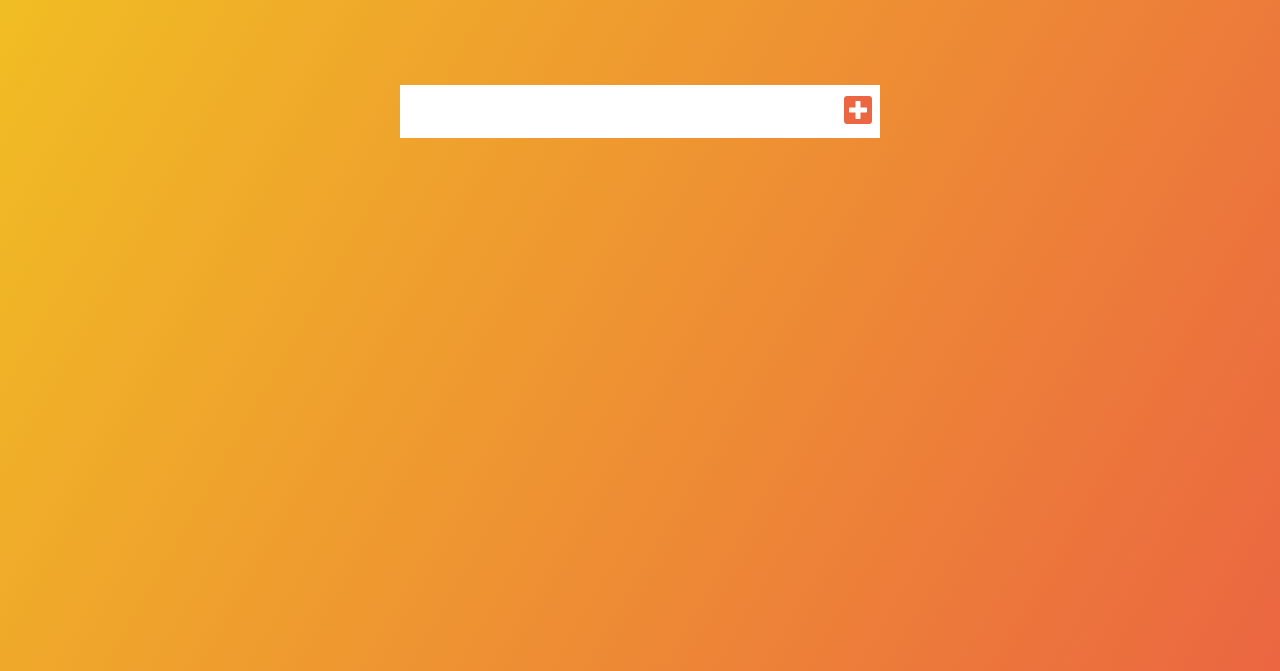
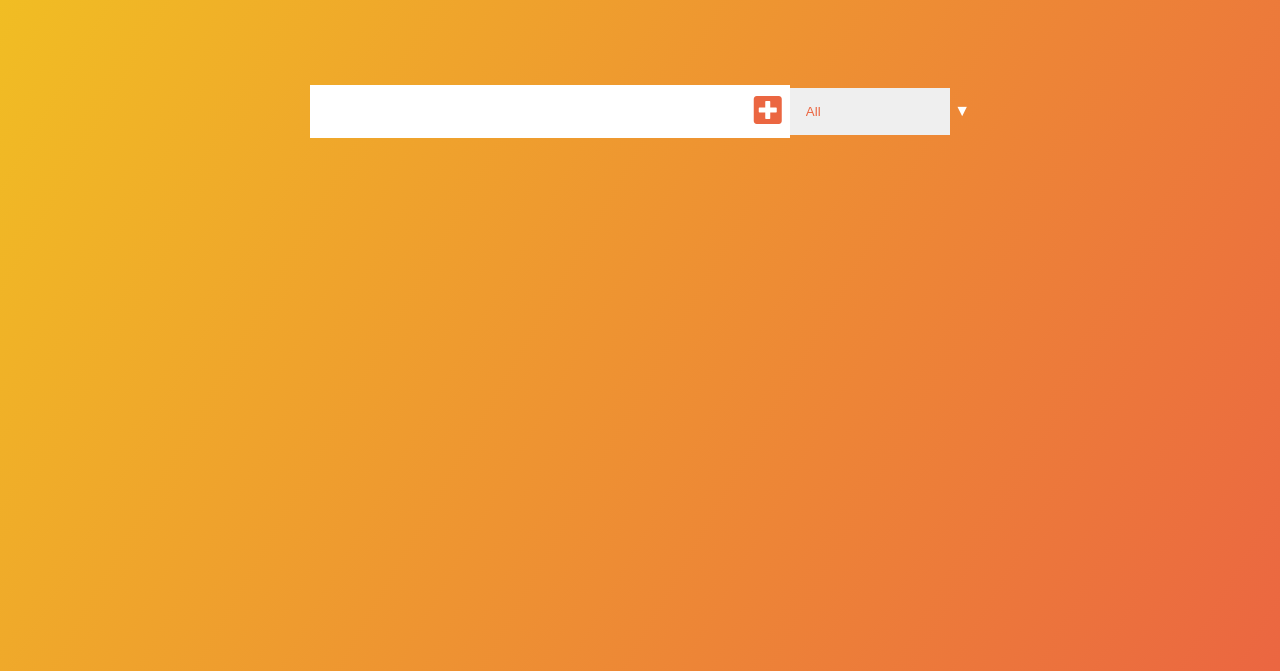
Before and after one commit to tnyandoro/Q_and_A, a website built with webpack: page dist/index.html in a window 1280 px wide. Shown: the part 129-800 px from the top of the page. Built offline with nearby package versions, Linux system fonts and the light colour scheme.

Commit message:
Add the styling to the select

```diff
--- a/src/style.css
+++ b/src/style.css
@@ -93,5 +93,27 @@ list-style: none;
 }
 .fall {
     transform: translateY(8rem) rotateZ(20deg);
-    opacity: ;
+    opacity: 0;
 }
+
+select {
+    -webkit-appearance: none;
+    -moz-appearance: none;
+    appearance: none;
+    outline: none;
+    border: none;
+}
+
+.select {
+    margin: 0;
+    position: relative;
+    overflow: hidden;
+}
+select {
+    color:#eb6641;
+    width: 10rem;
+    cursor: pointer;
+}
+.select::after {
+    content: "\25BC";
+}
```
Also changed, not shown: dist/index.html.
